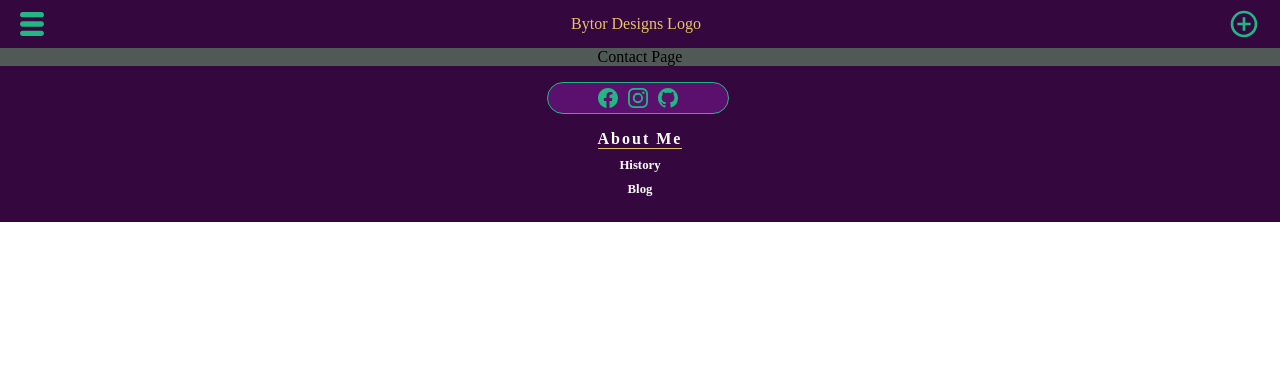
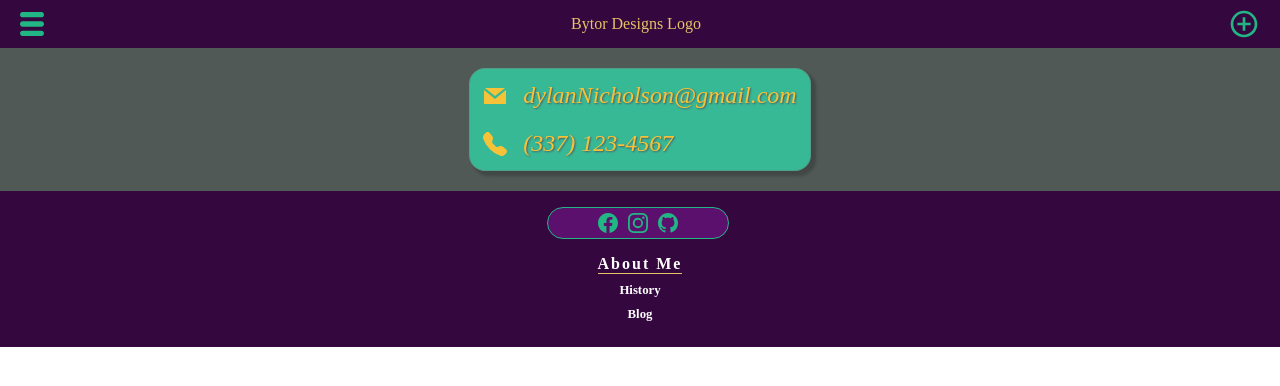
Before and after one commit to NicBab/Bytor_Designs, a React (Create React App) app: page /contact in a window 1280 px wide. Shown: the top 386 px of the page. Built offline with nearby package versions, Linux system fonts and the light colour scheme.

Commit message:
added contact info and container

```diff
--- a/package.json
+++ b/package.json
@@ -7,6 +7,7 @@
     "@testing-library/react": "^11.2.7",
     "@testing-library/user-event": "^12.8.3",
     "react": "^17.0.2",
+    "react-bootstrap": "^2.0.2",
     "react-dom": "^17.0.2",
     "react-icons": "^4.3.1",
     "react-router-dom": "^5.3.0",
--- a/src/pages/Contact.jsx
+++ b/src/pages/Contact.jsx
@@ -1,12 +1,34 @@
-import React from 'react'
-import './css/Contact.css'
+import React from "react";
+import "./css/Contact.css";
+import { Container } from "react-bootstrap";
+import * as GrIcons from "react-icons/gr";
+import * as BsIcons from "react-icons/bs";
 
 const Contact = () => {
-    return (
-        <div className="contactPg">
-            Contact Page
-        </div>
-    )
-}
 
-export default Contact
+  const onContactPhoneClick = () => {
+    window.location = "tel:+337 123-4567";
+  };
+
+  const onContactEmailClick = () => {
+    window.location.href = "mailto: dylannicholson@gmail.com";
+  };
+
+  return (
+    <>
+      <div className="contactPg">
+        <Container className="contactContainer">
+          <div className="contactLinks" onClick={onContactEmailClick}>
+            <GrIcons.GrMail className="contactIcons" /> dylanNicholson@gmail.com
+          </div>
+          <div className="contactLinks" onClick={onContactPhoneClick}>
+            <BsIcons.BsFillTelephoneFill className="contactIcons" />
+            (337) 123-4567
+          </div>
+        </Container>
+      </div>
+    </>
+  );
+};
+
+export default Contact;
--- a/src/pages/css/Contact.css
+++ b/src/pages/css/Contact.css
@@ -1,4 +1,42 @@
 .contactPg {
-    text-align: center;
     background-color: #505956;
-}
+    display: flex;
+    flex-direction: column;
+    align-items: center;
+    padding: 20px;
+  }
+
+  .contactContainer {
+    background: rgba(41, 250, 194, .6);
+    border-radius: 16px;
+    box-shadow: 0 4px 30px rgba(0, 0, 0, 0.1);
+    backdrop-filter: blur(18.8px);
+    -webkit-backdrop-filter: blur(18.8px);
+    border: 0.5px solid rgba(91, 146, 128, 0.65);
+    box-shadow: 4px 4px 3px 1px rgba(0, 0, 0, 0.2);
+    z-index: 0;
+  }
+
+  .contactLinks {
+    display: flex;
+    justify-content: start;
+    align-items: center;
+    padding: 8px;
+    font-size: 18pt;
+    margin: 5px;
+    color: #f8c238;
+    cursor: pointer;
+    font-style: italic;
+    text-shadow: rgb(76, 89, 98) 1px 1px 2px;
+  }
+
+  .contactIcons {
+    margin-right: 1rem;
+  }
+
+  .contactLinks:hover {
+    -webkit-transform: scale(1.01);
+    -ms-transform: scale(1.01);
+    transform: scale(1.01);
+    text-shadow: rgb(76, 89, 98) 3px 3px 3px;
+  }
```
Also changed, not shown: 1 other file (tests, documents, lock files or other folders).
